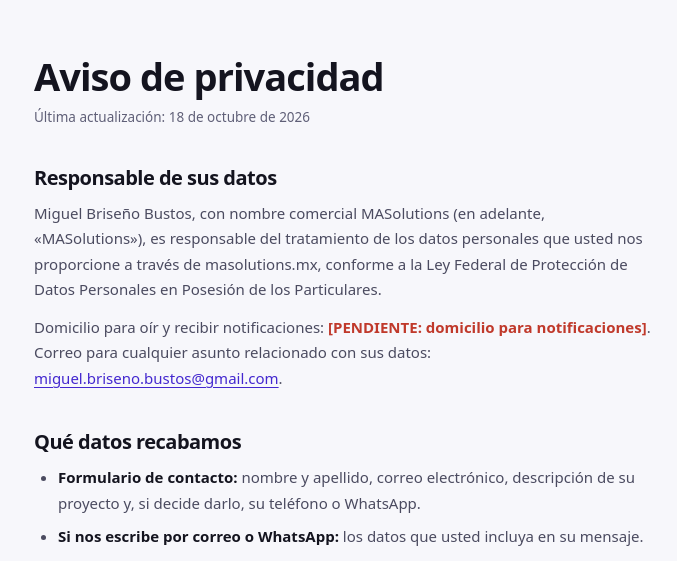
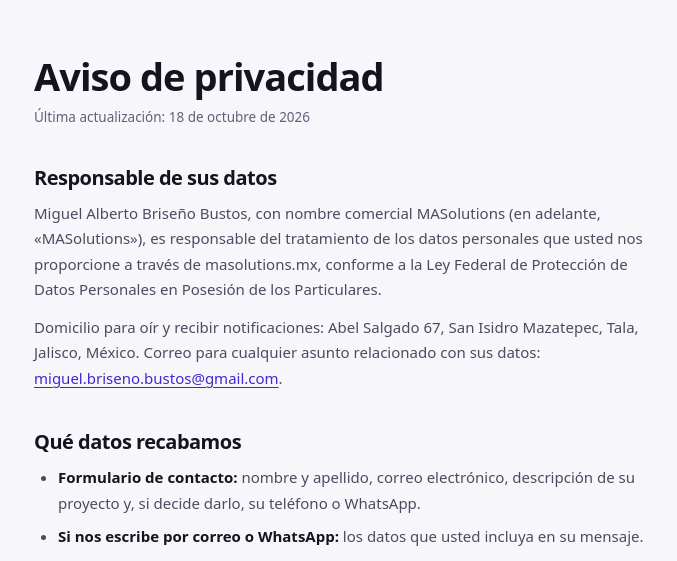
Before and after one commit to MiguelBriseno/masolutions, a PHP site: page /aviso-de-privacidad.html in a window 1280 px wide. Shown: the part 78-639 px from the top of the page, without its empty margins (72-749 px from the left). Run offline with PHP 8.4, Linux system fonts and the light colour scheme.

Commit message:
feat(legal): fill in the responsable and domicilio, approved by the owner
Responsable: Miguel Alberto Briseño Bustos (MASolutions). Domicilio para
oír y recibir notificaciones as supplied by the owner. The placeholder and
its style are gone; the owner approved the text on 2026-10-18.

Co-Authored-By: Claude Opus 5.5 <noreply@anthropic.com>

```diff
--- a/aviso-de-privacidad.html
+++ b/aviso-de-privacidad.html
@@ -56,7 +56,7 @@
         <section class="legal__section" aria-labelledby="responsable">
           <h2 id="responsable">Responsable de sus datos</h2>
           <p>
-            Miguel Briseño Bustos, con nombre comercial MASolutions (en adelante,
+            Miguel Alberto Briseño Bustos, con nombre comercial MASolutions (en adelante,
             «MASolutions»), es responsable del tratamiento de los datos personales
             que usted nos proporcione a través de masolutions.mx, conforme a la Ley
             Federal de Protección de Datos Personales en Posesión de los
@@ -64,7 +64,7 @@
           </p>
           <p>
             Domicilio para oír y recibir notificaciones:
-            <strong class="legal__pending">[PENDIENTE: domicilio para notificaciones]</strong>.
+            Abel Salgado 67, San Isidro Mazatepec, Tala, Jalisco, México.
             Correo para cualquier asunto relacionado con sus datos:
             <a href="mailto:miguel.briseno.bustos@gmail.com">miguel.briseno.bustos@gmail.com</a>.
           </p>
--- a/css/layout/legal.css
+++ b/css/layout/legal.css
@@ -46,12 +46,6 @@
   font-weight: 600;
 }
 
-/* Visible on purpose: a field the owner still has to supply. The page must
-   not be merged while any of these remain. */
-.legal__section .legal__pending {
-  color: var(--color-danger);
-}
-
 .legal__back {
   margin-top: var(--space-9);
 }
```
Also changed, not shown: CLAUDE.md (+3 -3 lines).
